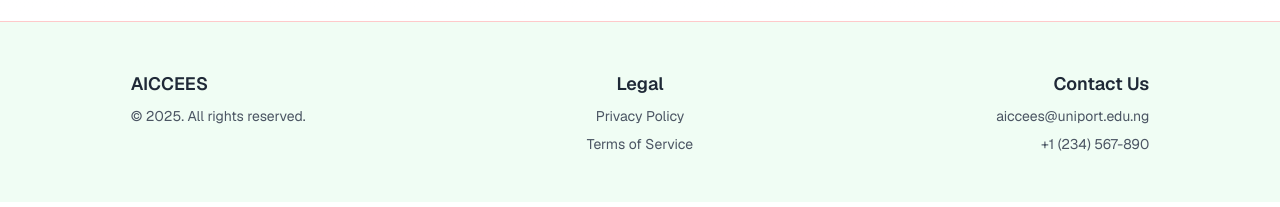
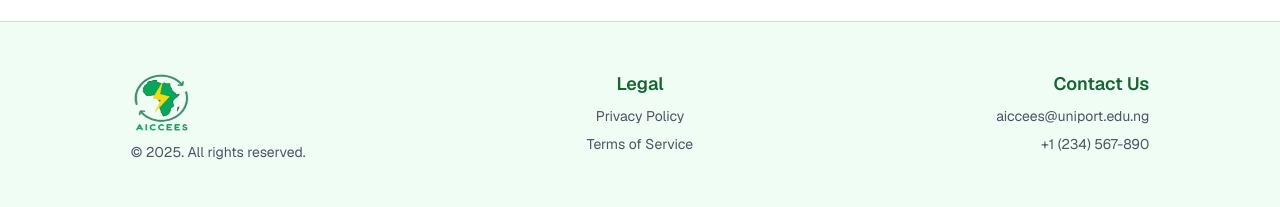
Before and after one commit to Nathaniyell/aiccees, a Next.js app: page /gallery in a window 1280 px wide. Shown: the part 4186-4393 px from the top of the page. Built offline with nearby package versions, Linux system fonts and the light colour scheme.

Commit message:
update footer with logo

```diff
--- a/src/components/layout/Footer.tsx
+++ b/src/components/layout/Footer.tsx
@@ -1,4 +1,6 @@
 import Link from 'next/link'
+import logo from '@/public/images/aicess/aicess_aicess.png'
+import Image from 'next/image';
 
 export function Footer() {
   const currentYear = new Date().getFullYear();
@@ -6,14 +8,16 @@ export function Footer() {
     <footer className="w-full border-t border-red-200 bg-green-50 py-12">
       <div className="w-10/12 mx-auto grid grid-cols-1 md:grid-cols-3 gap-8 px-4 md:px-6">
         {/* Company Info */}
-        <div className="flex flex-col items-center md:items-start">
-          <h3 className="font-semibold text-lg text-gray-800 mb-2">AICCEES</h3>
+        <div className="flex flex-col items-center md:items-start space-y-2">
+        <Link href="/" className="flex items-center space-x-2">
+          <Image src={logo} alt="AICCEES" className='w-16 h-16' />
+        </Link>
           <p className="text-sm text-gray-600">© {currentYear}. All rights reserved.</p>
         </div>
 
         {/* Quick Links */}
         <div className="flex flex-col items-center">
-          <h3 className="font-semibold text-lg text-gray-800 mb-2">Legal</h3>
+          <h3 className="font-semibold text-lg text-green-800 mb-2">Legal</h3>
           <nav className="flex flex-col items-center gap-2">
             <Link className="text-sm text-gray-600 hover:text-green-600 hover:underline underline-offset-4"
               href="https://docs.google.com/document/d/1vGj2MvQZk-rigl6zlAEZW-J_mRo19fp_/edit?usp=sharing&ouid=103583805913807710533&rtpof=true&sd=true">
@@ -28,7 +32,7 @@ export function Footer() {
 
         {/* Contact Information */}
         <div className="flex flex-col items-center md:items-end">
-          <h3 className="font-semibold text-lg text-gray-800 mb-2">Contact Us</h3>
+          <h3 className="font-semibold text-lg text-green-800 mb-2">Contact Us</h3>
           <div className="flex flex-col items-center md:items-end gap-2">
             <a href="mailto:aiccees@uniport.edu.ng"
               className="text-sm text-gray-600 hover:text-green-600 hover:underline underline-offset-4">
```
